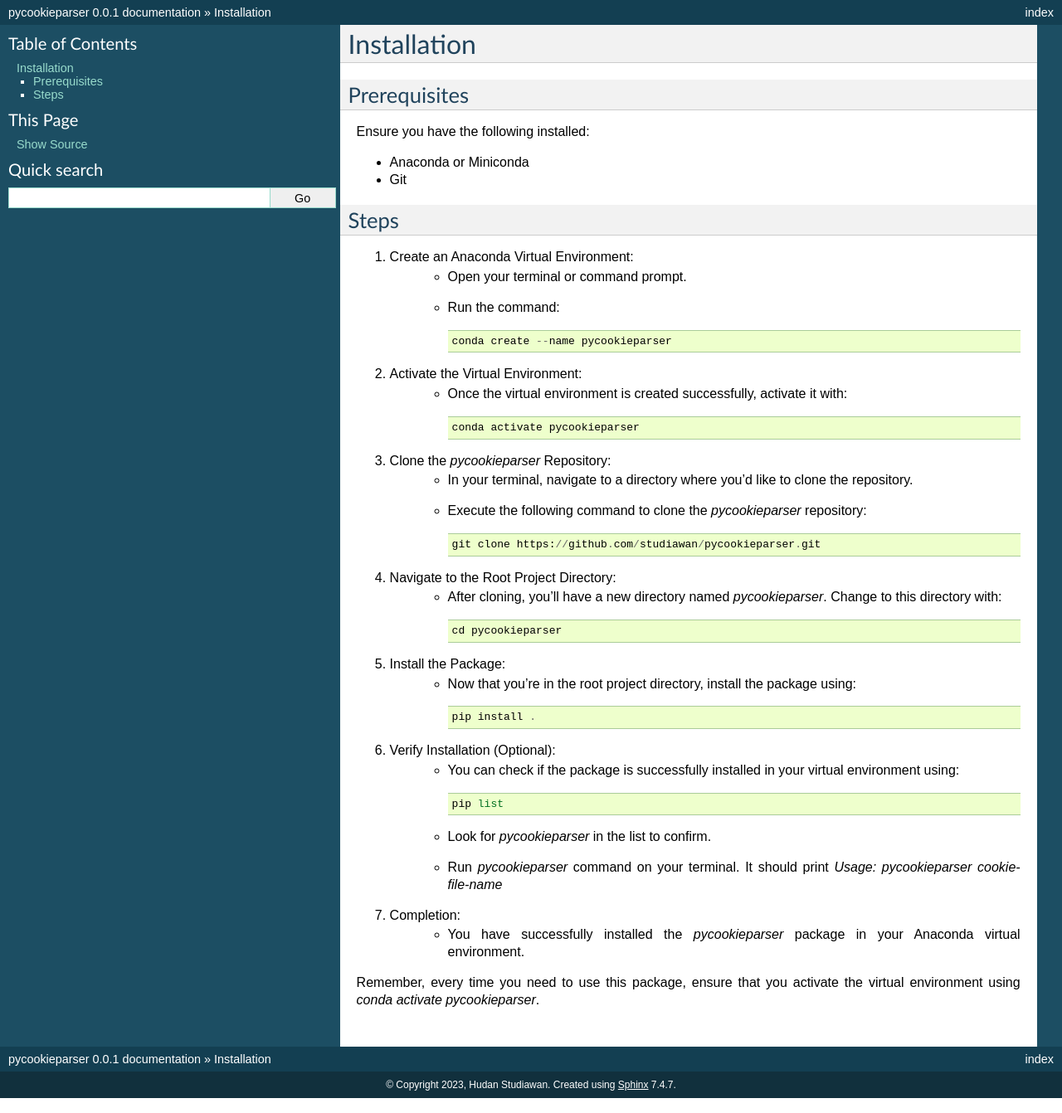
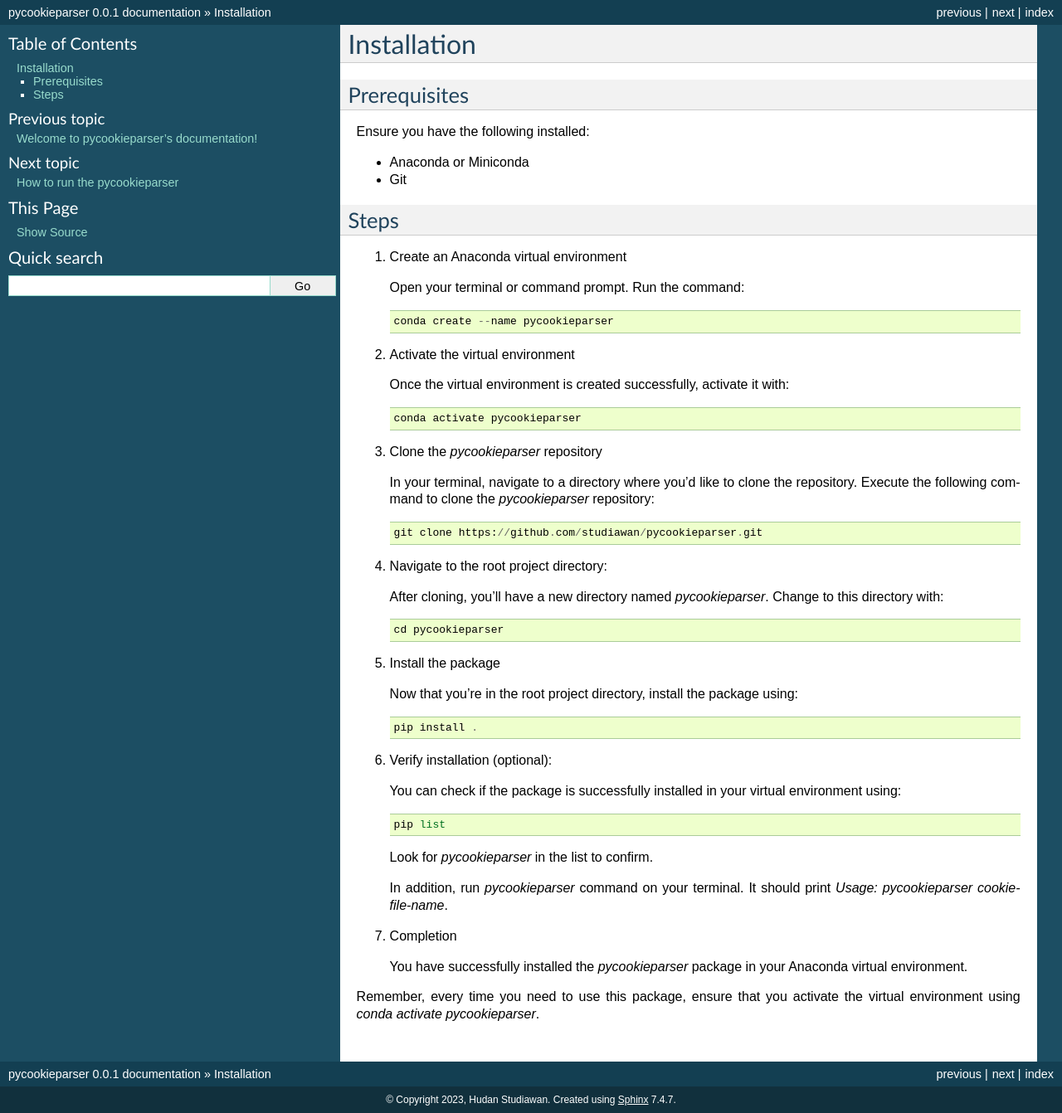
Before and after one commit to studiawan/pycookieparser, a Sphinx documentation site: the page built from docs/source/installation.rst, in a window 1280 px wide. Shown: the whole page at 83% size. Built offline with Sphinx 7.4.7, drawn with Linux system fonts in a browser that asks for light colours.

Commit message:
Update docs

```diff
--- a/docs/source/installation.rst
+++ b/docs/source/installation.rst
@@ -11,42 +11,49 @@ Ensure you have the following installed:
 Steps
 ------
 
-1. Create an Anaconda Virtual Environment:
-    - Open your terminal or command prompt.
-    - Run the command::
+1. Create an Anaconda virtual environment
+
+   Open your terminal or command prompt.
+   Run the command::
 
         conda create --name pycookieparser
 
-2. Activate the Virtual Environment:
-    - Once the virtual environment is created successfully, activate it with::
+2. Activate the virtual environment
+
+   Once the virtual environment is created successfully, activate it with::
 
         conda activate pycookieparser
 
-3. Clone the `pycookieparser` Repository:
-    - In your terminal, navigate to a directory where you'd like to clone the repository.
-    - Execute the following command to clone the `pycookieparser` repository::
+3. Clone the `pycookieparser` repository
+
+   In your terminal, navigate to a directory where you'd like to clone the repository. Execute the following command to clone the `pycookieparser` repository::
 
         git clone https://github.com/studiawan/pycookieparser.git
 
-4. Navigate to the Root Project Directory:
-    - After cloning, you'll have a new directory named `pycookieparser`. Change to this directory with::
+4. Navigate to the root project directory:
+
+   After cloning, you'll have a new directory named `pycookieparser`. Change to this directory with::
 
         cd pycookieparser
 
-5. Install the Package:
-    - Now that you're in the root project directory, install the package using::
+5. Install the package
+
+   Now that you're in the root project directory, install the package using::
 
         pip install .
 
-6. Verify Installation (Optional):
-    - You can check if the package is successfully installed in your virtual environment using::
+6. Verify installation (optional):
+
+   You can check if the package is successfully installed in your virtual environment using::
 
         pip list
 
-    - Look for `pycookieparser` in the list to confirm.
-    - Run `pycookieparser` command on your terminal. It should print `Usage: pycookieparser cookie-file-name`
+   Look for `pycookieparser` in the list to confirm.
 
-7. Completion:
-    - You have successfully installed the `pycookieparser` package in your Anaconda virtual environment.
+   In addition, run `pycookieparser` command on your terminal. It should print `Usage: pycookieparser cookie-file-name`.
+
+7. Completion
+
+   You have successfully installed the `pycookieparser` package in your Anaconda virtual environment.
 
 Remember, every time you need to use this package, ensure that you activate the virtual environment using `conda activate pycookieparser`.
```
Also changed, not shown: docs/source/documentation.rst (added, +34 -0 lines), docs/source/howtorun.rst (added, +42 -0 lines), docs/source/howtotest.rst (added, +44 -0 lines), docs/source/index.rst (+6 -1 lines).
